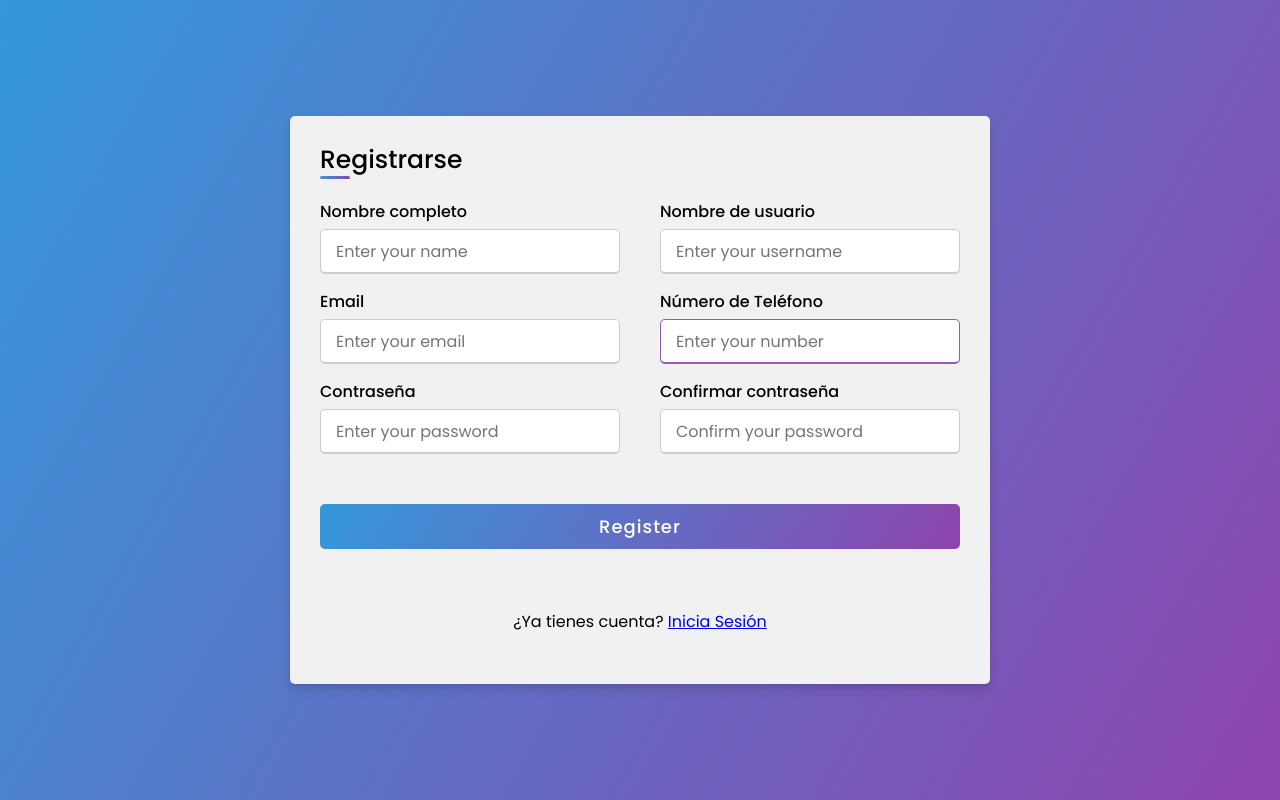
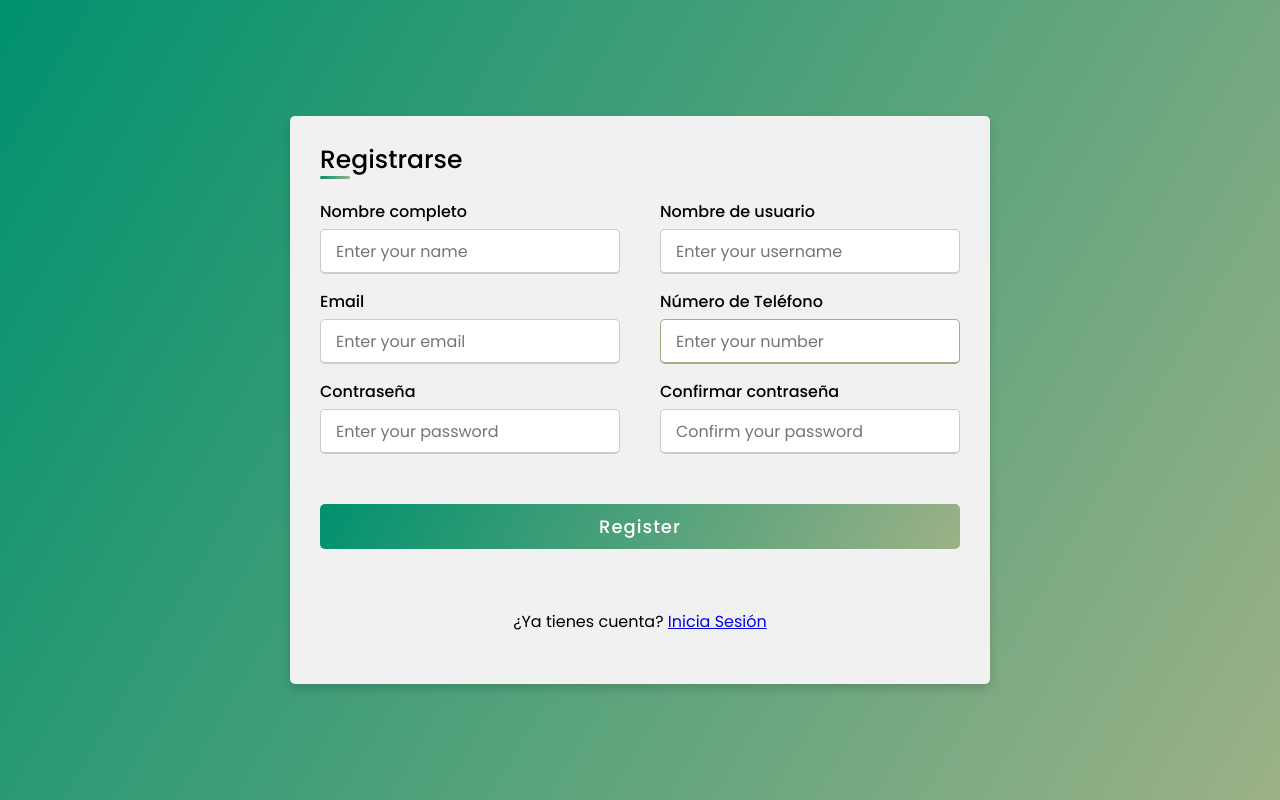
Before and after one commit to oscargargom/BookShop, a PHP site: page /register.php in a window 1280 px wide. Run offline with PHP 8.4, Linux system fonts and the light colour scheme; data that the repository does not hold is empty; a stand-in replaces the project's code that opens the database connection.

Commit message:
Frontend

```diff
--- a/css/styleRegister.css
+++ b/css/styleRegister.css
@@ -11,7 +11,7 @@ body{
   justify-content: center;
   align-items: center;
   padding: 10px;
-  background: linear-gradient(120deg,#3498db,#8e44ad);
+  background: linear-gradient(120deg,#00916e,#9DB187);
 }
 .container{
   max-width: 700px;
@@ -34,7 +34,7 @@ body{
   height: 3px;
   width: 30px;
   border-radius: 5px;
-  background: linear-gradient(120deg,#3498db,#8e44ad);
+  background: linear-gradient(120deg,#00916e,#9DB187);
 }
 .content form .user-details{
   display: flex;
@@ -64,7 +64,7 @@ form .input-box span.details{
 }
 .user-details .input-box input:focus,
 .user-details .input-box input:valid{
-  border-color: #9b59b6;
+  border-color: #9DB187;
 }
  form .category{
    display: flex;
@@ -89,7 +89,7 @@ form .input-box span.details{
  #dot-1:checked ~ .category label .one,
  #dot-2:checked ~ .category label .two,
  #dot-3:checked ~ .category label .three{
-   background: #9b59b6;
+   background: #9DB187;
    border-color: #d9d9d9;
  }
  form input[type="radio"]{
@@ -110,11 +110,11 @@ form .input-box span.details{
    letter-spacing: 1px;
    cursor: pointer;
    transition: all 0.3s ease;
-   background: linear-gradient(120deg,#3498db,#8e44ad);
+   background: linear-gradient(120deg,#00916e,#9DB187);
  }
  form .button input:hover{
   /* transform: scale(0.99); */
-  background: linear-gradient(-120deg,#3498db,#8e44ad);
+  background: linear-gradient(-120deg,#00916e,#9DB187);
   }
  @media(max-width: 584px){
  .container{
```
Also changed, not shown: login.php (+0 -8 lines).
